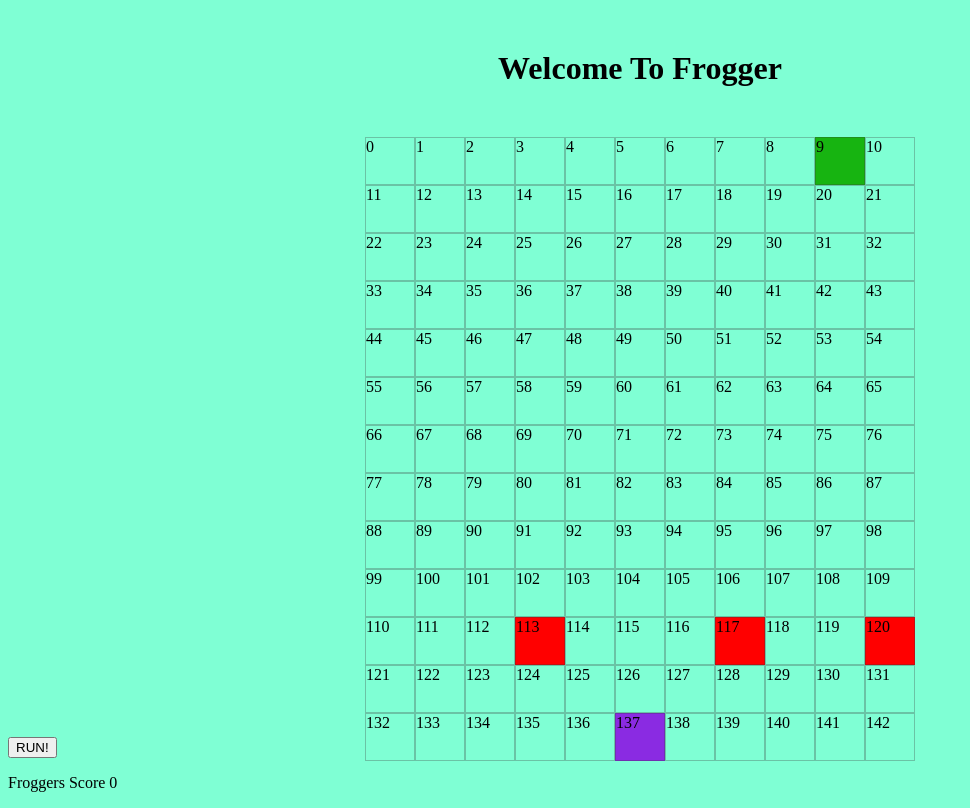
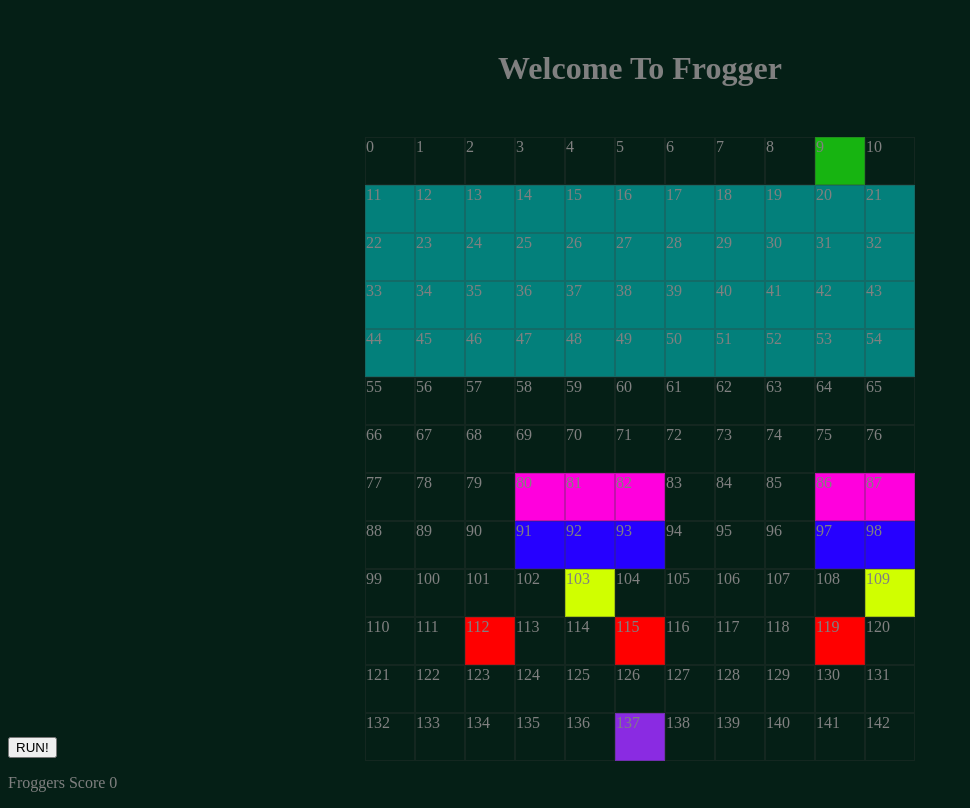
Before and after one commit to joefreeman8/sei-project-one, a plain HTML site: page index.html in a window 1280 px wide. Both pictures are taken after a click on the button "RUN!". Shown: the whole page, without its empty margins (0-970 px from the left). Drawn offline with Linux system fonts and the light colour scheme.

Commit message:
More refactoring, making use of arguments, trying to create floating logs next

```diff
--- a/scripts/app.js
+++ b/scripts/app.js
@@ -26,23 +26,33 @@ const width = 11
 const height = 13
 const gridCellCount = width * height
 const finalPortal = Math.floor(Math.random() * 10)
+const startingPosition = 137
+
 // const froggerStartPosition = 137
+const water = [11, 12, 13, 14, 15, 16, 17, 18, 19, 20, 21, 22, 23, 24, 25, 26, 27, 28, 29, 30, 31, 32, 33, 34, 35, 36, 37, 38, 39, 40, 41, 42, 43, 44, 45, 46, 47, 48, 49, 50, 51, 52, 53, 54]
 
 
+let intervalId = null
+let timer = null
 let score = 0
 let froggerPosition = 137
 
-let obstacleOnePositions = [111, 115, 118]
-// let obstacleOne = obstaclePositionOne.slice(0, 1)
+const obstaclePositions = [
+  [111, 115, 118],
+  [99, 105],
+  [89, 90, 91, 95, 96],
+  [85, 86, 87, 80, 81]
+]
+
+
+
+let logFirstRow = [44, 45, 46, 50, 51, 52]
 
 
 
 
-// let obstacleTwoPositionA = 99
-// let obstacleTwoPositionB = 105
 
-// let obstacleThreePartOnePositionA = 97
-// let obstacleThreePartTwoPositionA = 98
+
 
 
 
@@ -59,6 +69,10 @@ function createGrid() {
 createGrid()
 
 
+
+
+
+
 //* Functions - Creating Frogger & Obstacles
 function addFrogger() {
   cells[froggerPosition].classList.add('frogger')
@@ -72,57 +86,64 @@ function addPortal() {
   cells[finalPortal].classList.add('end-portal')
 }
 
-function addObstacleOne() {
-  obstacleOnePositions.forEach(obstacle => {
-    cells[obstacle].classList.add('obstacle-one-a')
+function addObstacles(obstacles, className) {
+  // console.log('adding', obstacles)
+  obstacles.forEach(obstacle => {
+    cells[obstacle].classList.add(className)
   })
+}
 
+function removeObstacles(obstacles, className) {
+  // console.log('removing', obstacles)
+  obstacles.forEach(obstacle => {
+    cells[obstacle].classList.remove(className)
+  })
 }
-// cells[obstacleOnePositionB].classList.add('obstacle-one-b')
-// cells[obstacleOnePositionC].classList.add('obstacle-one-c')
 
 
-function removeObstacleOne() {
-  obstacleOnePositions.forEach(obstacle => {
-    cells[obstacle].classList.remove('obstacle-one-a')
+function addWater() {
+  water.forEach(cell => {
+    cells[cell].classList.add('water')
   })
 }
-//   cells[obstacleOnePositionB].classList.remove('obstacle-one-b')
-//   cells[obstacleOnePositionC].classList.remove('obstacle-one-c')
-// }
+function removeWater() {
+  water.forEach(cell => {
+    cells[cell].classList.remove('water')
+  })
+}
 
 
-// function addObstaclesTwo() {
-//   cells[obstacleTwoPositionA].classList.add('obstacle-two-a')
-//   cells[obstacleTwoPositionB].classList.add('obstacle-two-b')
-// }
 
-// function removeObstaclesTwo() {
-//   cells[obstacleTwoPositionA].classList.remove('obstacle-two-a')
-//   cells[obstacleTwoPositionB].classList.remove('obstacle-two-b')
-// }
+function addLog() {
+  logFirstRow.forEach(log => {
+    cells[log].classList.add('log')
+  })
+}
 
-// function addObstaclesThree() {
-//   cells[obstacleThreePartOnePositionA].classList.add('obstacle-three-one-a')
-//   cells[obstacleThreePartTwoPositionA].classList.add('obstacle-three-two-a')
-// }
+function removeLog() {
+  logFirstRow.forEach(log => {
+    cells[log].classList.remove('log')
+  })
+}
 
-// function removeObstaclesThree() {
-//   cells[obstacleThreePartOnePositionA].classList.remove('obstacle-three-one-a')
-//   cells[obstacleThreePartTwoPositionA].classList.remove('obstacle-three-two-a')
-// }
+
+
+
 function endGame() {
   window.location.reload()
 }
 
-function handleStart() {
+function startGame() {
   if (startBtn === false) {
     return
   }
+}
 
-
+startGame()
 addFrogger()                     //* this frogger helps the reset after win/lose
 addPortal()
+addLog()
+addWater()
 
 
 
@@ -162,170 +183,110 @@ function handleStart() {
       }
       break
 
-      default:
+    default: 'Space'
       console.log('key not recognised')
   }
   addFrogger()
+  console.log(froggerPosition)
   handleLose()
   handleWin()
 }
 
 document.addEventListener('keyup', handleKeyControls)
 
+
 //***************************
-  //* implementing Obstacles *
+//*    MOVING  Obstacles *
 //***************************
-  //? Work out how to make these into Arrays so they can be grouped.
+
+function moveObstacle(
+  intervalTime,
+  obstacleIndexTarget,
+  rowIndex,
+  className,
+  direction = 1
+) {
+  timer = setInterval(() => {
+    removeObstacles(obstaclePositions[rowIndex], className)
+    obstaclePositions[rowIndex] = obstaclePositions[rowIndex].map(obstacleIndex => {
+      if (obstacleIndex >= obstacleIndexTarget && direction === 1) {
+        return obstacleIndex -= 10
+      } else if (obstacleIndex <= obstacleIndexTarget && direction === -1) {
+        return obstacleIndex += 10
+      } else {
+        return obstacleIndex += direction
+      }
+    })
+    addObstacles(obstaclePositions[rowIndex], className)
+    handleLose()
+
+  }, intervalTime)
+}
+moveObstacle(900, 120, 0, 'obstacle-one')
+moveObstacle(300, 109, 1, 'obstacle-two')
+moveObstacle(800, 88, 2, 'obstacle-three', -1)
+moveObstacle(1500, 77, 3, 'obstacle-four', -1)
 
 
 
-  function MoveObstacleOne() {
-    setInterval(() => {
-      removeObstacleOne()
-      console.log('before update', obstacleOnePositions)
-      obstacleOnePositions = obstacleOnePositions.map(obstacleIndex => {
-        if (obstacleIndex >= 120) {
-          return obstacleIndex - 10
-
+function moveLogFirstRow() {
+  timer = setInterval(() => {
+    if ('water.log' === water) {
+      removeWater()
     } else {
-          return obstacleIndex + 1
-
+      addWater()
+    }
+    removeLog()
+    logFirstRow = logFirstRow.map(logIndex => {
+      if (logIndex >= 54) {
+        return logIndex - 10
+      } else {
+        return logIndex + 1
       }
     })
-      addObstacleOne()
-      console.log('after update', obstacleOnePositions)
-    }, 1000)
-
-  }
-  MoveObstacleOne()
-
-  // function obstacleOneB() {
-  //   setInterval(() => {
-  //     removeObstaclesOne()
-  //     if (obstacleOnePositionB >= 120) {
-  //       obstacleOnePositionB = 110
-  //       addObstaclesOne()
-  //     } else {
-  //       obstacleOnePositionB++
-  //       addObstaclesOne()
-  //     }
-  //   }, 600)
-
-  // }
-  // obstacleOneB()
-
-  // function obstacleOneC() {
-  //   setInterval(() => {
-  //     removeObstaclesOne()
-  //     if (obstacleOnePositionC >= 120) {
-  //       obstacleOnePositionC = 110
-  //       addObstaclesOne()
-  //     } else {
-  //       obstacleOnePositionC++
-  //       addObstaclesOne()
-  //     }
-  //   }, 600)
-
-  // }
-  // obstacleOneC()
+    addLog()
 
 
-  // function obstacleTwoA() {
-  //   setInterval(() => {
-  //     removeObstaclesTwo()
-  //     if (obstacleTwoPositionA >= 109) {
-  //       obstacleTwoPositionA = 99
-  //       addObstaclesTwo()
-  //     } else {
-  //       obstacleTwoPositionA++
-  //       addObstaclesTwo()
-  //     }
-  //   }, 150)
+  }, 800)
+}
 
-  // }
-  // obstacleTwoA()
-
-  // function obstacleTwoB() {
-  //   setInterval(() => {
-  //     removeObstaclesTwo()
-  //     if (obstacleTwoPositionB >= 109) {
-  //       obstacleTwoPositionB = 99
-  //       addObstaclesTwo()
-  //     } else {
-  //       obstacleTwoPositionB++
-  //       addObstaclesTwo()
-  //     }
-  //   }, 150)
-
-  // }
-  // obstacleTwoB()
+moveLogFirstRow()
 
 
-
-  // function obstaclesThreePartOneA() {
-  //   setInterval(() => {
-  //     removeObstaclesThree()
-  //     if (obstacleThreePartOnePositionA <= 88) {
-  //       obstacleThreePartOnePositionA = 98
-  //     } else {
-  //       obstacleThreePartOnePositionA--
-  //       addObstaclesThree()
-
-  //     }
-  //   }, 600)
-
-  // }
-  // obstaclesThreePartOneA()
-
-  // function obstaclesThreePartTwoA() {
-  //   setInterval(() => {
-  //     removeObstaclesThree()
-  //     if (obstacleThreePartTwoPositionA <= 88) {
-  //       obstacleThreePartTwoPositionA = 98
-  //       addObstaclesThree()
-  //     } else {
-  //       obstacleThreePartTwoPositionA--
-  //       addObstaclesThree()
-
-  //     }
-  //   }, 600)
-
-  // }
-  // obstaclesThreePartTwoA()
-
 //**********************************
-  //* Creating Win / Lose collisions*
+//* Creating Win / Lose collisions *
 //*********************************
 
 
-  //? Collisions are only working when frogger hits an obstacle, not when an obsacle hits frogger.
+//? Collisions are only working when frogger hits an obstacle, not when an obstacle hits frogger.
 
 function handleLose() {
-    if (obstacle === froggerPosition) {
-    // obstacleOne === froggerPosition ||
-    // obstacleOne === froggerPosition ||
+  obstaclePositions.forEach(row => {
+    row.forEach(obstacle => {
+      if (cells[obstacle].classList.contains('frogger')) {
+        return window.location.reload()
+      }
+    })
+  })
 
-      // obstacleTwoPositionA === froggerPosition ||
-      // obstacleTwoPositionB === froggerPosition ||
 
-      // obstacleThreePartOnePositionA === froggerPosition ||
-      // obstacleThreePartTwoPositionA === froggerPosition
-
-      console.log('you lose')
-      window.alert('dead')
-      endGame()
+  water.forEach(river => {
+    if (river === froggerPosition) {
+      window.location.reload()
     }
+  })
 }
 
 function handleWin() {
   if (finalPortal === froggerPosition) {
-      score = score + 100
+    score += 100
     displayScore.textContent = score
-      // window.alert('you win', score)
-      handleStart()
-    }
+    window.alert('you win', score)
+    window.location.reload()
+    startGame()
   }
 }
 
+
 //* Events
-startBtn.addEventListener('click', handleStart)
+startBtn.addEventListener('click', startGame)
--- a/styles/main.css
+++ b/styles/main.css
@@ -3,7 +3,7 @@
 }
 
 body {
-  background-color: aquamarine;
+  background-color: rgb(5, 31, 22);
 
 }
 
@@ -11,6 +11,7 @@ h1 {
   display: flex;
   justify-content: center;
   margin: 50px auto;
+  color: grey;
 }
 
 
@@ -28,8 +29,13 @@ h1 {
   flex-wrap: wrap;
 }
 
+p {
+  color: grey;
+}
+
 .grid div {
   border: rgba(59, 59, 59, 0.301) solid 1px;
+  color: grey;
   height: 8%;
   width: 9%;
   flex-grow: 1;
@@ -43,30 +49,28 @@ h1 {
   background-color: blueviolet;
 }
 
-.grid div.obstacle-one-a{
-  background-color: red;
-}
-.grid div.obstacle-one-b{
-  background-color: red;
-}
-.grid div.obstacle-one-c{
+.grid div.obstacle-one{
   background-color: red;
 }
 
-.grid div.obstacle-two-a {
+.grid div.obstacle-two {
   background-color: rgb(208, 255, 0);
 }
 
-.grid div.obstacle-two-b {
-  background-color: rgb(208, 255, 0);
-
-}
-
-
-.grid div.obstacle-three-one-a {
+.grid div.obstacle-three {
   background-color: rgb(38, 0, 255);
 }
 
-.grid div.obstacle-three-two-a {
-  background-color: rgb(38, 0, 255);
+.grid div.obstacle-four {
+  background-color: rgb(255, 0, 221);
 }
+
+.grid div.water {
+  background-color: rgba(0, 255, 255, 0.432);
+  position: relative;
+}
+
+.grid div.water.log::before {
+  background-color: brown;
+  position: absolute;
+}
```
Lines whose indentation alone changed are shown as unchanged.
